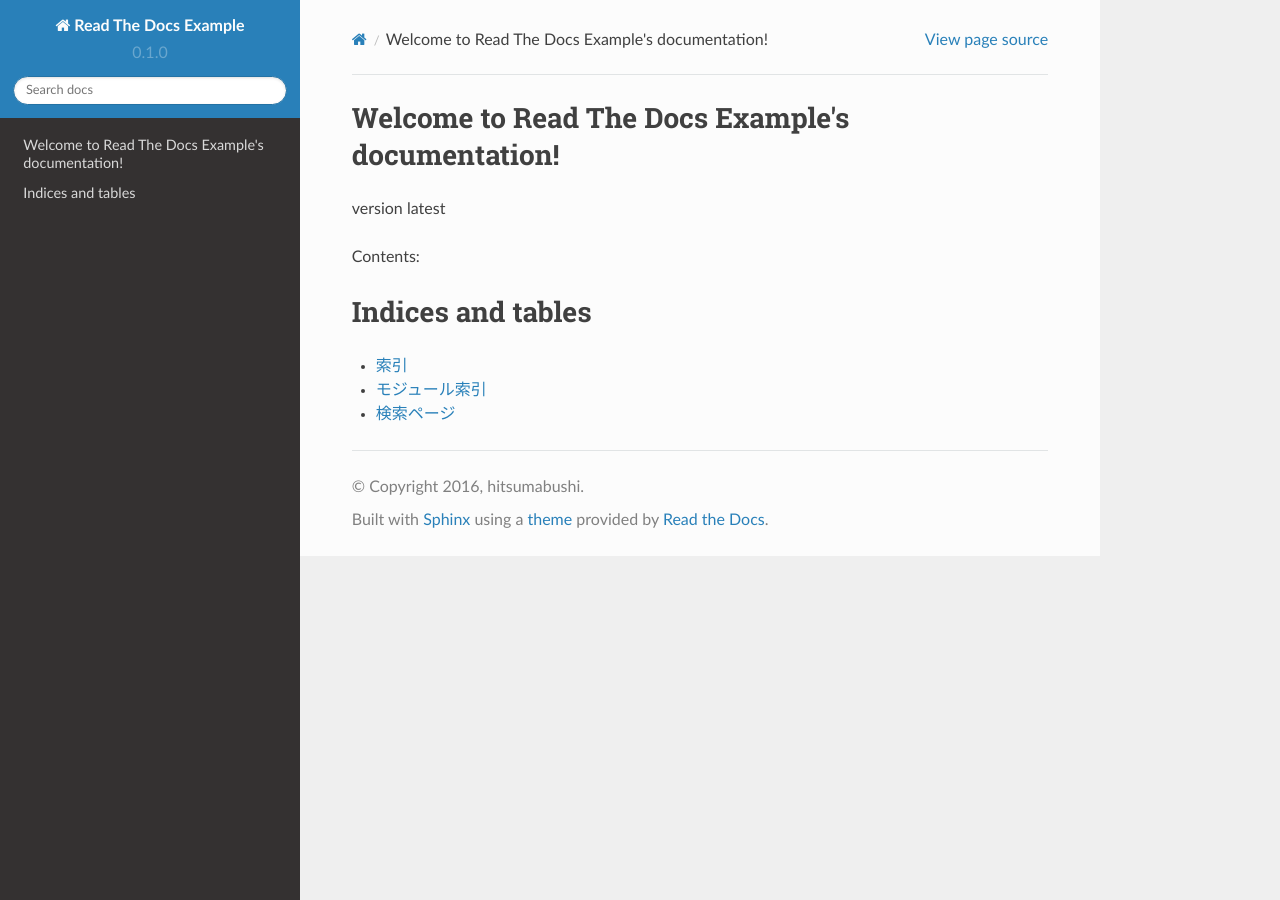
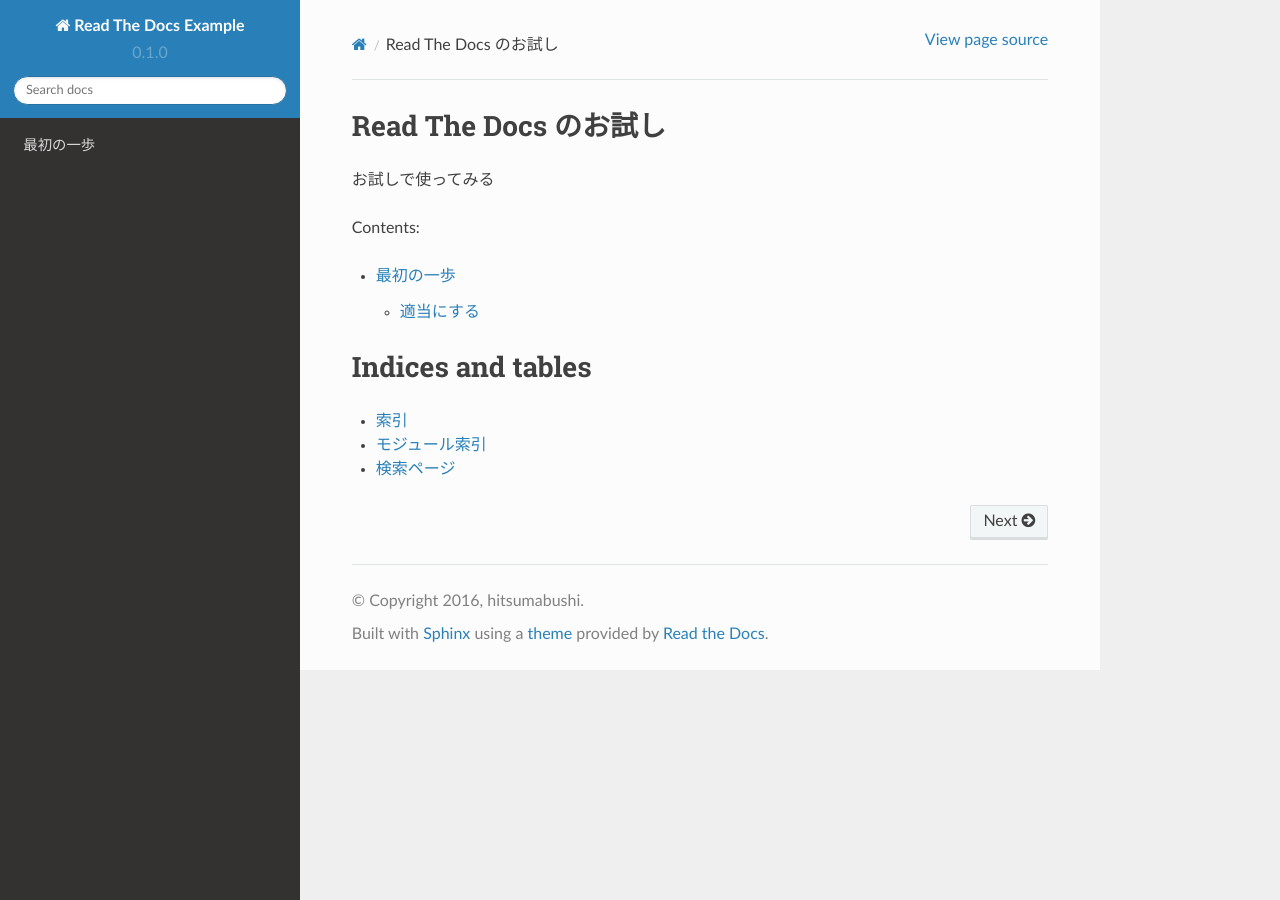
Before and after one commit to hitsumabushi/read_the_docs_example, a Sphinx documentation site: the page built from source/index.rst, in a window 1280 px wide. Built offline with Sphinx 7.4.7 and the Read the Docs theme 2.0.0, drawn with Linux system fonts in a browser that asks for light colours.

Commit message:
add file

```diff
--- a/source/conf.py
+++ b/source/conf.py
@@ -39,8 +39,13 @@ templates_path = ['.templates']
 
 # The suffix(es) of source filenames.
 # You can specify multiple suffix as a list of string:
-# source_suffix = ['.rst', '.md']
-source_suffix = '.rst'
+from recommonmark.parser import CommonMarkParser
+
+source_parsers = {
+    '.md': CommonMarkParser,
+}
+source_suffix = ['.rst', '.md']
+#source_suffix = '.rst'
 
 # The encoding of source files.
 #source_encoding = 'utf-8-sig'
--- /dev/null
+++ b/source/first_step.md
@@ -0,0 +1,3 @@
+# 最初の一歩
+
+## 適当にする
--- a/source/index.rst
+++ b/source/index.rst
@@ -3,15 +3,17 @@
    You can adapt this file completely to your liking, but it should at least
    contain the root `toctree` directive.
 
-Welcome to Read The Docs Example's documentation!
+Read The Docs のお試し
 =================================================
 
-version latest
+お試しで使ってみる
 
 Contents:
 
 .. toctree::
    :maxdepth: 2
+
+   first_step
 
 
 
```
